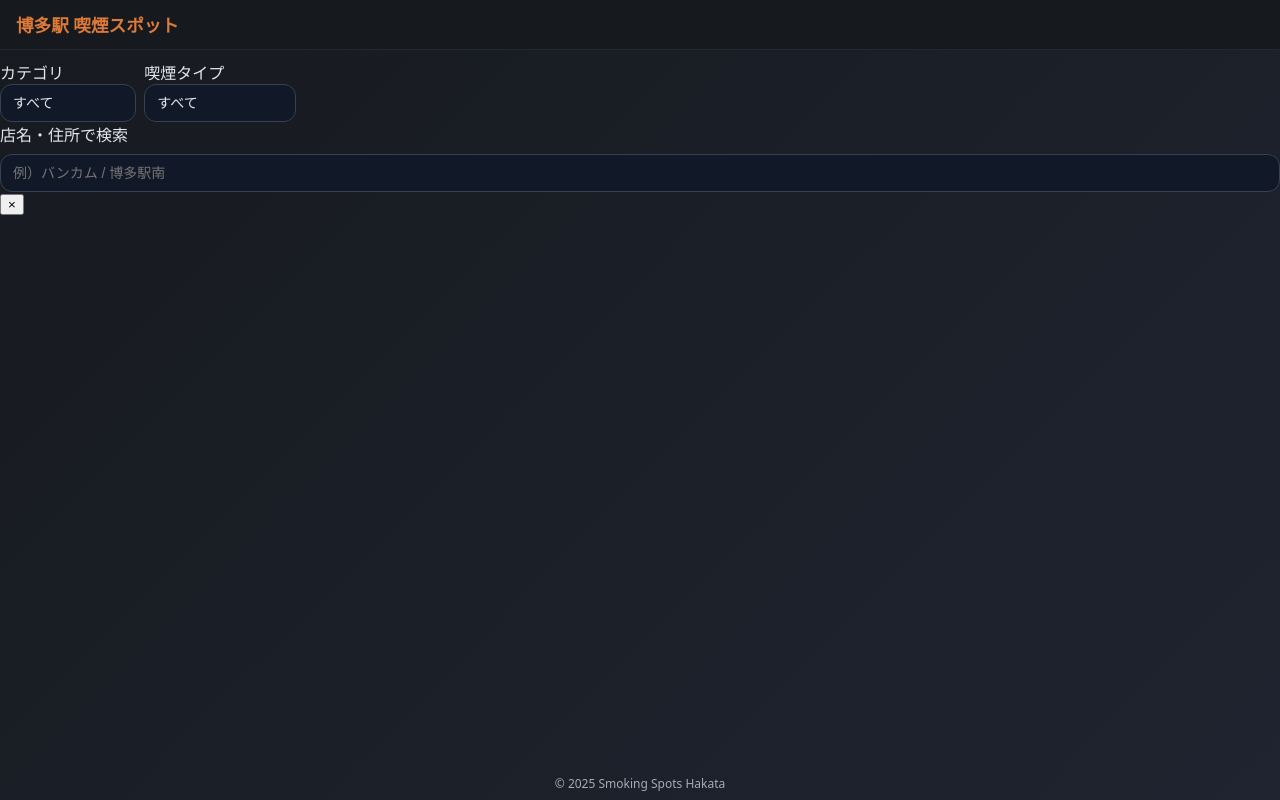
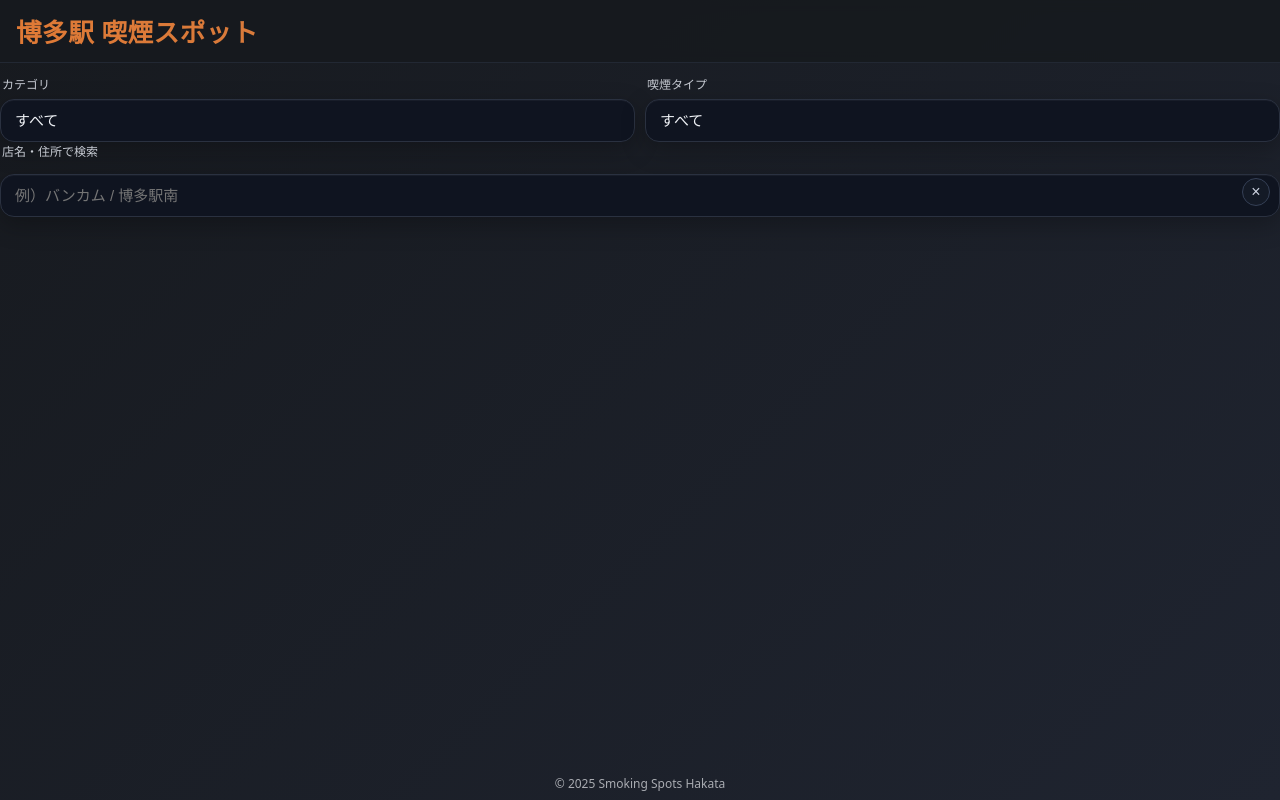
Before and after one commit to fujiwaratoshiki1106-tech/smoking_area_v2, a plain HTML site: page index.html in a window 1280 px wide. Drawn offline with Linux system fonts and the light colour scheme.

Commit message:
Update style.css

```diff
--- a/style.css
+++ b/style.css
@@ -88,3 +88,51 @@ select, .search{
   .container{ padding: 16px 16px 84px; }
   .store-card{ padding: 16px 16px 14px; }
 }
+
+/* 見出し：サイズUP＋上品なグレー */
+.appbar h1{
+  margin:0;
+  font-size: 1.6rem;           /* ← 1.1rem → 1.6rem に拡大 */
+  font-weight: 800;
+  color: #eef1f5;              /* 単色にして大人っぽく */
+  letter-spacing: .5px;
+}
+
+/* コントロール群をリッチに（ラベル付き・角丸・影） */
+.controls{ margin: 12px 0 10px; }
+.controls .row{ display:flex; gap:10px; }
+.ctrl{ display:block; flex:1; }
+.ctrl-label{
+  display:block; font-size:12px; color:#c7cbd3; margin: 0 2px 6px;
+}
+select, .search{
+  width:100%; appearance:none;
+  padding: 12px 14px; border-radius: 14px;
+  color: #eef1f5; background: #0f1420; border:1px solid #2a3140;
+  font-size: 15px;
+  box-shadow: inset 0 1px 0 rgba(255,255,255,.04), 0 8px 24px rgba(0,0,0,.25);
+}
+select:focus, .search:focus{ outline:none; border-color:#44506a; box-shadow: 0 0 0 3px rgba(68,80,106,.35); }
+
+/* 検索クリアボタン */
+.search-wrap{ position: relative; }
+.clear-btn{
+  position:absolute; right:10px; top:50%; transform: translateY(-50%);
+  width:28px; height:28px; border-radius:50%;
+  border:1px solid #354056; background:#141a26; color:#cfd5e2;
+  display:flex; align-items:center; justify-content:center;
+  font-size:16px; line-height:1; cursor:pointer;
+}
+.clear-btn:hover{ background:#1a2130; }
+
+/* リンク色もオレンジからブロンズ寄りグレーへ */
+.store-card a{
+  color: #8aa2c7;              /* 渋めのブルーグレー */
+  font-weight:600; text-decoration:none;
+}
+.store-card a:hover{ text-decoration:underline }
+
+/* 喫煙ラベルは読みやすさ優先 */
+.smoking-label{
+  background:#0f1420; color:#e8ecf4; border:1px solid #2a3140;
+}
```
